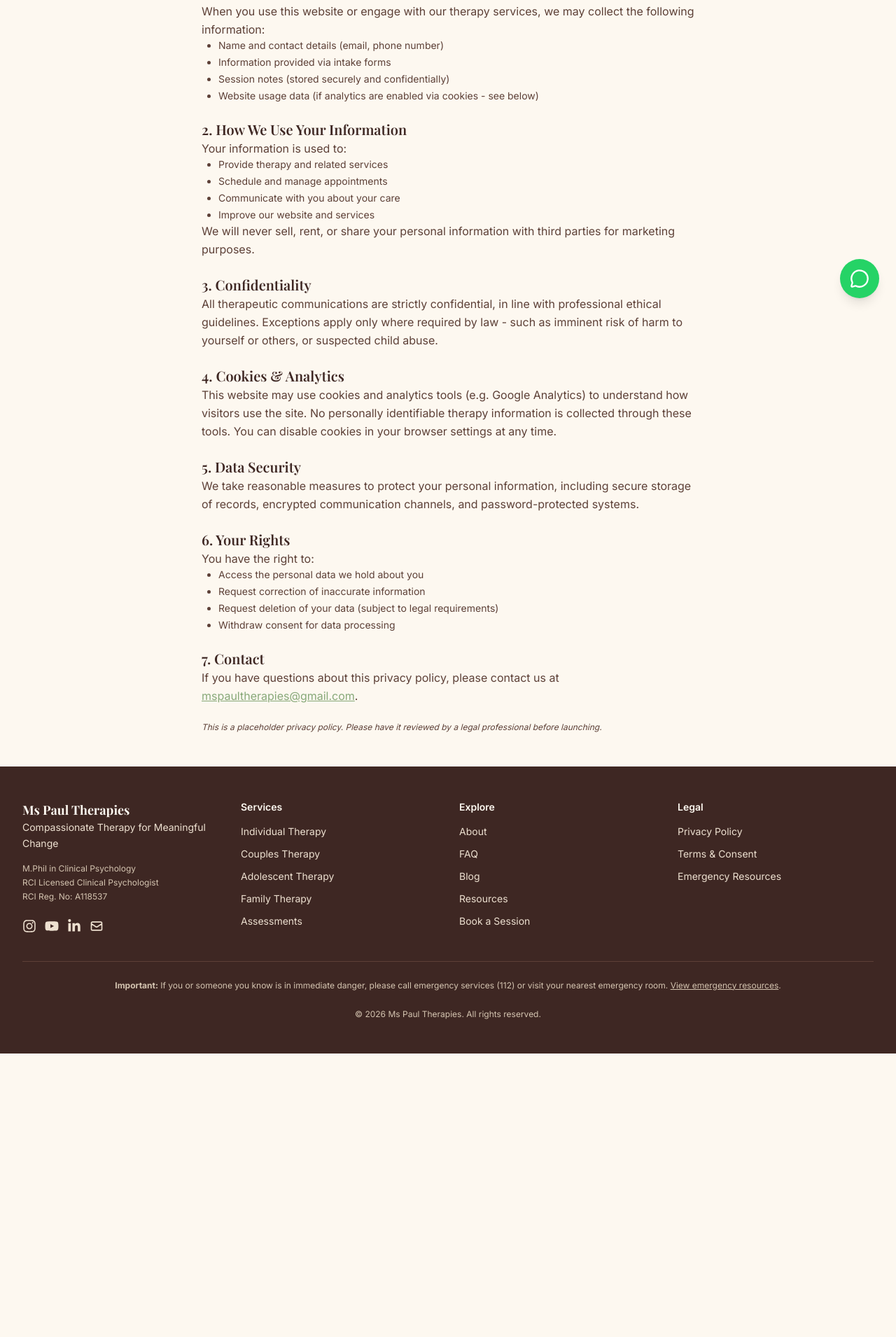
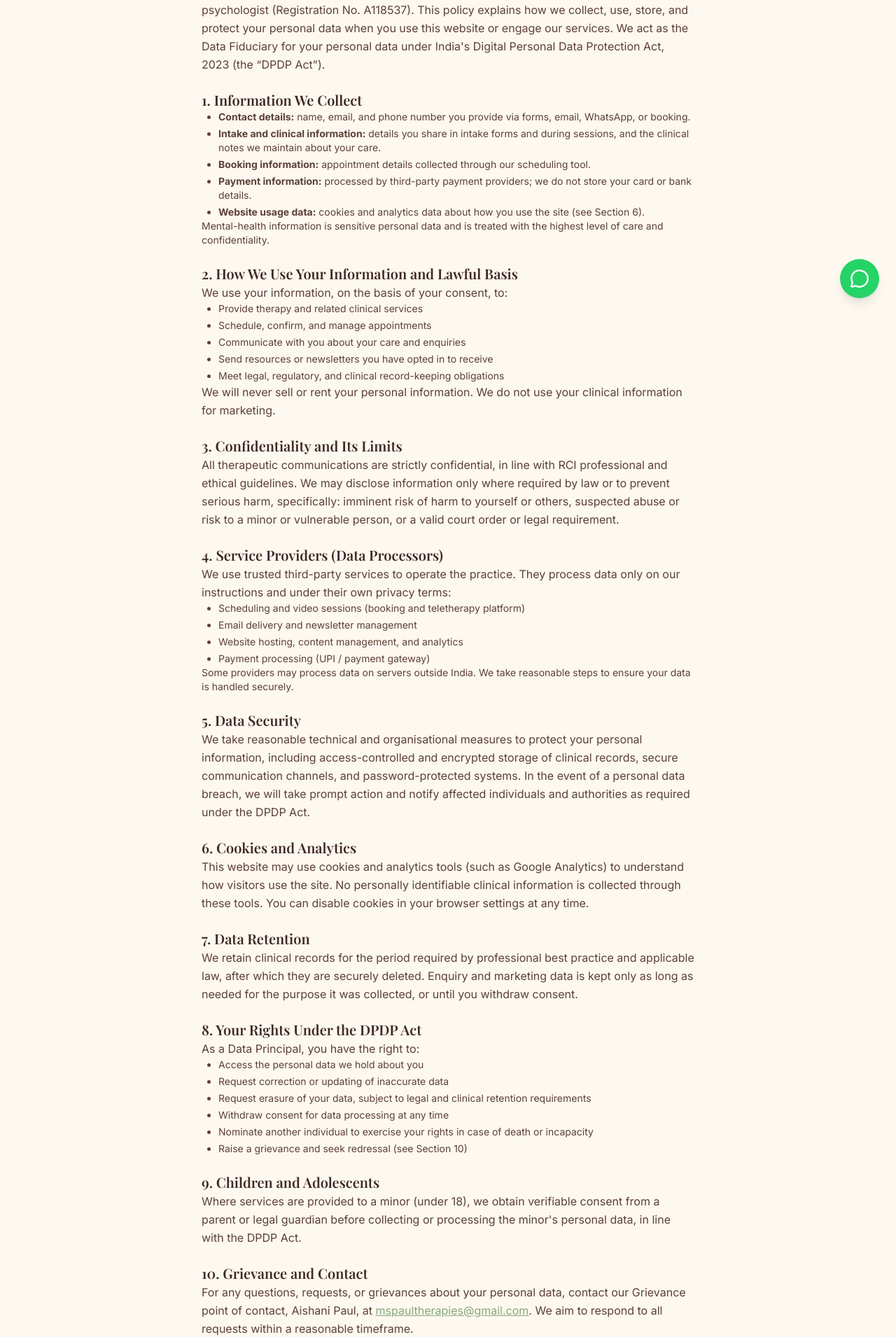
Before and after one commit to Harp6x/misspaultherapies, a Next.js app: page /privacy-policy in a window 1280 px wide. Shown: the part 350-2260 px from the top of the page at 70% size. Before the commit the page ends 1855 px from the top, so only its background shows below. Built offline with nearby package versions, Linux system fonts and the light colour scheme; no server answers; a web font is replaced by a local one.

Commit message:
Rewrite Privacy Policy and Terms/Consent with DPDP Act 2023 + teletherapy consent + crisis helplines

```diff
--- a/src/app/privacy-policy/page.tsx
+++ b/src/app/privacy-policy/page.tsx
@@ -19,67 +19,105 @@ export default function PrivacyPolicyPage() {
         Privacy Policy
       </h1>
       <p className="mt-2 text-sm text-muted-foreground">
-        Last updated: January 2025
+        Last updated: June 2026
       </p>
 
       <div className="mt-8 prose prose-brown max-w-none space-y-6 text-brown-light leading-relaxed">
         <section>
-          <h2 className="font-serif text-xl font-semibold text-brown">
-            1. Information We Collect
-          </h2>
           <p>
-            When you use this website or engage with our therapy services, we may
-            collect the following information:
-          </p>
-          <ul className="list-disc pl-6 space-y-1 text-sm">
-            <li>Name and contact details (email, phone number)</li>
-            <li>Information provided via intake forms</li>
-            <li>Session notes (stored securely and confidentially)</li>
-            <li>
-              Website usage data (if analytics are enabled via cookies - see
-              below)
-            </li>
-          </ul>
-        </section>
-
-        <section>
-          <h2 className="font-serif text-xl font-semibold text-brown">
-            2. How We Use Your Information
-          </h2>
-          <p>Your information is used to:</p>
-          <ul className="list-disc pl-6 space-y-1 text-sm">
-            <li>Provide therapy and related services</li>
-            <li>Schedule and manage appointments</li>
-            <li>Communicate with you about your care</li>
-            <li>Improve our website and services</li>
-          </ul>
-          <p>
-            We will never sell, rent, or share your personal information with
-            third parties for marketing purposes.
+            {siteConfig.name} (&ldquo;we&rdquo;, &ldquo;us&rdquo;) is the practice
+            of {siteConfig.author}, an RCI-licensed clinical psychologist
+            (Registration No. {siteConfig.rciNumber}). This policy explains how we
+            collect, use, store, and protect your personal data when you use this
+            website or engage our services. We act as the Data Fiduciary for your
+            personal data under India&apos;s Digital Personal Data Protection Act,
+            2023 (the &ldquo;DPDP Act&rdquo;).
           </p>
         </section>
 
         <section>
           <h2 className="font-serif text-xl font-semibold text-brown">
-            3. Confidentiality
+            1. Information We Collect
           </h2>
-          <p>
-            All therapeutic communications are strictly confidential, in line
-            with professional ethical guidelines. Exceptions apply only where
-            required by law - such as imminent risk of harm to yourself or
-            others, or suspected child abuse.
+          <ul className="list-disc pl-6 space-y-1 text-sm">
+            <li>
+              <strong>Contact details:</strong> name, email, and phone number you
+              provide via forms, email, WhatsApp, or booking.
+            </li>
+            <li>
+              <strong>Intake and clinical information:</strong> details you share
+              in intake forms and during sessions, and the clinical notes we
+              maintain about your care.
+            </li>
+            <li>
+              <strong>Booking information:</strong> appointment details collected
+              through our scheduling tool.
+            </li>
+            <li>
+              <strong>Payment information:</strong> processed by third-party
+              payment providers; we do not store your card or bank details.
+            </li>
+            <li>
+              <strong>Website usage data:</strong> cookies and analytics data
+              about how you use the site (see Section 6).
+            </li>
+          </ul>
+          <p className="text-sm">
+            Mental-health information is sensitive personal data and is treated
+            with the highest level of care and confidentiality.
           </p>
         </section>
 
         <section>
           <h2 className="font-serif text-xl font-semibold text-brown">
-            4. Cookies & Analytics
+            2. How We Use Your Information and Lawful Basis
+          </h2>
+          <p>We use your information, on the basis of your consent, to:</p>
+          <ul className="list-disc pl-6 space-y-1 text-sm">
+            <li>Provide therapy and related clinical services</li>
+            <li>Schedule, confirm, and manage appointments</li>
+            <li>Communicate with you about your care and enquiries</li>
+            <li>Send resources or newsletters you have opted in to receive</li>
+            <li>Meet legal, regulatory, and clinical record-keeping obligations</li>
+          </ul>
+          <p>
+            We will never sell or rent your personal information. We do not use
+            your clinical information for marketing.
+          </p>
+        </section>
+
+        <section>
+          <h2 className="font-serif text-xl font-semibold text-brown">
+            3. Confidentiality and Its Limits
           </h2>
           <p>
-            This website may use cookies and analytics tools (e.g. Google
-            Analytics) to understand how visitors use the site. No personally
-            identifiable therapy information is collected through these tools.
-            You can disable cookies in your browser settings at any time.
+            All therapeutic communications are strictly confidential, in line
+            with RCI professional and ethical guidelines. We may disclose
+            information only where required by law or to prevent serious harm,
+            specifically: imminent risk of harm to yourself or others, suspected
+            abuse or risk to a minor or vulnerable person, or a valid court order
+            or legal requirement.
+          </p>
+        </section>
+
+        <section>
+          <h2 className="font-serif text-xl font-semibold text-brown">
+            4. Service Providers (Data Processors)
+          </h2>
+          <p>
+            We use trusted third-party services to operate the practice. They
+            process data only on our instructions and under their own privacy
+            terms:
+          </p>
+          <ul className="list-disc pl-6 space-y-1 text-sm">
+            <li>Scheduling and video sessions (booking and teletherapy platform)</li>
+            <li>Email delivery and newsletter management</li>
+            <li>Website hosting, content management, and analytics</li>
+            <li>Payment processing (UPI / payment gateway)</li>
+          </ul>
+          <p className="text-sm">
+            Some providers may process data on servers outside India. We take
+            reasonable steps to ensure your data is handled securely.
           </p>
         </section>
 
@@ -88,45 +126,97 @@ export default function PrivacyPolicyPage() {
             5. Data Security
           </h2>
           <p>
-            We take reasonable measures to protect your personal information,
-            including secure storage of records, encrypted communication
-            channels, and password-protected systems.
+            We take reasonable technical and organisational measures to protect
+            your personal information, including access-controlled and encrypted
+            storage of clinical records, secure communication channels, and
+            password-protected systems. In the event of a personal data breach,
+            we will take prompt action and notify affected individuals and
+            authorities as required under the DPDP Act.
           </p>
         </section>
 
         <section>
           <h2 className="font-serif text-xl font-semibold text-brown">
-            6. Your Rights
+            6. Cookies and Analytics
           </h2>
-          <p>You have the right to:</p>
+          <p>
+            This website may use cookies and analytics tools (such as Google
+            Analytics) to understand how visitors use the site. No personally
+            identifiable clinical information is collected through these tools.
+            You can disable cookies in your browser settings at any time.
+          </p>
+        </section>
+
+        <section>
+          <h2 className="font-serif text-xl font-semibold text-brown">
+            7. Data Retention
+          </h2>
+          <p>
+            We retain clinical records for the period required by professional
+            best practice and applicable law, after which they are securely
+            deleted. Enquiry and marketing data is kept only as long as needed for
+            the purpose it was collected, or until you withdraw consent.
+          </p>
+        </section>
+
+        <section>
+          <h2 className="font-serif text-xl font-semibold text-brown">
+            8. Your Rights Under the DPDP Act
+          </h2>
+          <p>As a Data Principal, you have the right to:</p>
           <ul className="list-disc pl-6 space-y-1 text-sm">
             <li>Access the personal data we hold about you</li>
-            <li>Request correction of inaccurate information</li>
-            <li>Request deletion of your data (subject to legal requirements)</li>
-            <li>Withdraw consent for data processing</li>
+            <li>Request correction or updating of inaccurate data</li>
+            <li>Request erasure of your data, subject to legal and clinical retention requirements</li>
+            <li>Withdraw consent for data processing at any time</li>
+            <li>Nominate another individual to exercise your rights in case of death or incapacity</li>
+            <li>Raise a grievance and seek redressal (see Section 10)</li>
           </ul>
         </section>
 
         <section>
           <h2 className="font-serif text-xl font-semibold text-brown">
-            7. Contact
+            9. Children and Adolescents
           </h2>
           <p>
-            If you have questions about this privacy policy, please contact us
-            at{" "}
+            Where services are provided to a minor (under 18), we obtain
+            verifiable consent from a parent or legal guardian before collecting
+            or processing the minor&apos;s personal data, in line with the DPDP
+            Act.
+          </p>
+        </section>
+
+        <section>
+          <h2 className="font-serif text-xl font-semibold text-brown">
+            10. Grievance and Contact
+          </h2>
+          <p>
+            For any questions, requests, or grievances about your personal data,
+            contact our Grievance point of contact, {siteConfig.author}, at{" "}
             <a
               href={`mailto:${siteConfig.email}`}
               className="text-sage underline hover:text-sage-dark"
             >
               {siteConfig.email}
             </a>
-            .
+            . We aim to respond to all requests within a reasonable timeframe.
+          </p>
+        </section>
+
+        <section>
+          <h2 className="font-serif text-xl font-semibold text-brown">
+            11. Updates to This Policy
+          </h2>
+          <p>
+            We may update this policy from time to time. The &ldquo;last
+            updated&rdquo; date above reflects the most recent revision.
           </p>
         </section>
 
         <p className="text-xs text-muted-foreground italic">
-          This is a placeholder privacy policy. Please have it reviewed by a
-          legal professional before launching.
+          This policy is provided in good faith and reflects current practice. It
+          is not legal advice; we recommend a qualified legal professional review
+          it for your specific circumstances.
         </p>
       </div>
     </div>
--- a/src/app/terms-consent-cancellation/page.tsx
+++ b/src/app/terms-consent-cancellation/page.tsx
@@ -26,7 +26,7 @@ export default function TermsPage() {
         Terms, Consent & Cancellation Policy
       </h1>
       <p className="mt-2 text-sm text-muted-foreground">
-        Last updated: January 2025
+        Last updated: June 2026
       </p>
 
       <div className="mt-8 space-y-8 text-brown-light leading-relaxed">
@@ -36,25 +36,49 @@ export default function TermsPage() {
             Terms of Service
           </h2>
           <p className="mt-3">
-            By using this website and engaging with Ms Paul Therapies, you
+            By using this website and engaging with {siteConfig.name}, you
             agree to the following terms:
           </p>
           <ul className="mt-3 list-disc pl-6 space-y-2 text-sm">
             <li>
-              Services are provided by a licensed clinical psychologist
-              registered with the Rehabilitation Council of India.
+              Services are provided by {siteConfig.author}, a clinical
+              psychologist registered with the Rehabilitation Council of India
+              (Registration No. {siteConfig.rciNumber}).
             </li>
             <li>
               All sessions are conducted online via secure video conferencing.
             </li>
             <li>
-              This website does not constitute medical advice. For medical
-              emergencies, call 112 or visit your nearest emergency room.
+              This is not an emergency or crisis service. If you are in crisis or
+              at risk, use the helpline numbers below or call 112.
             </li>
             <li>
-              Content on this website is for informational purposes and does not
-              replace professional clinical consultation.
+              Content on this website is for informational and educational
+              purposes only and does not constitute medical advice or replace
+              professional clinical consultation.
             </li>
+            <li>
+              These terms are governed by the laws of India, and any disputes are
+              subject to the jurisdiction of the courts at the practitioner&apos;s
+              place of practice.
+            </li>
+          </ul>
+        </section>
+
+        {/* Crisis resources */}
+        <section className="rounded-2xl border border-sage/30 bg-sage/5 p-6">
+          <h2 className="font-serif text-xl font-semibold text-brown">
+            In Crisis? Immediate Help
+          </h2>
+          <p className="mt-3 text-sm">
+            If you or someone else is in danger or experiencing a mental health
+            emergency, please reach out right away:
+          </p>
+          <ul className="mt-3 list-disc pl-6 space-y-1 text-sm">
+            <li>Emergency services: 112</li>
+            <li>Tele-MANAS (Govt. of India mental health): 14416</li>
+            <li>Vandrevala Foundation: 9999 666 555</li>
+            <li>iCall (TISS): 9152987821</li>
           </ul>
         </section>
 
@@ -90,9 +114,69 @@ export default function TermsPage() {
             </li>
             <li>
               <strong>Records:</strong> Session notes are maintained securely and
-              are accessible only to Aishani Paul.
+              are accessible only to {siteConfig.author}.
             </li>
           </ul>
+        </section>
+
+        {/* Teletherapy Consent Addendum */}
+        <section>
+          <h2 className="font-serif text-xl font-semibold text-brown">
+            Teletherapy (Online Sessions) Consent
+          </h2>
+          <p className="mt-3">
+            Because sessions are conducted online, you also acknowledge and agree
+            that:
+          </p>
+          <ul className="mt-3 list-disc pl-6 space-y-2 text-sm">
+            <li>
+              <strong>Technology:</strong> Sessions use a secure, encrypted video
+              platform. Online communication carries inherent risks (for example,
+              technical failures or connectivity issues) despite reasonable
+              safeguards.
+            </li>
+            <li>
+              <strong>If a call drops:</strong> If the connection is lost, we will
+              attempt to reconnect on the same platform, and if that fails, by
+              phone. Please keep your phone accessible during sessions.
+            </li>
+            <li>
+              <strong>No recording:</strong> Sessions are not recorded by either
+              party without the prior written consent of both.
+            </li>
+            <li>
+              <strong>Your environment:</strong> You agree to attend from a
+              private, quiet, and safe location and to confirm your physical
+              location at the start of each session, so that help can be directed
+              appropriately in an emergency.
+            </li>
+            <li>
+              <strong>Emergency contact:</strong> You agree to provide an
+              emergency contact and your current location at intake. Teletherapy
+              may not be appropriate for acute crisis or high-risk situations,
+              which may require in-person or local emergency care.
+            </li>
+          </ul>
+        </section>
+
+        {/* Data Consent */}
+        <section>
+          <h2 className="font-serif text-xl font-semibold text-brown">
+            Data & Privacy Consent
+          </h2>
+          <p className="mt-3">
+            By engaging our services you consent to the collection and processing
+            of your personal and clinical data as described in our{" "}
+            <Link
+              href="/privacy-policy"
+              className="text-sage underline hover:text-sage-dark"
+            >
+              Privacy Policy
+            </Link>
+            , in line with India&apos;s Digital Personal Data Protection Act,
+            2023. You may withdraw this consent at any time, subject to clinical
+            and legal record-keeping requirements.
+          </p>
         </section>
 
         {/* Cancellation */}
@@ -135,8 +219,9 @@ export default function TermsPage() {
         </section>
 
         <p className="text-xs text-muted-foreground italic">
-          This is a placeholder document. Please have it reviewed by a legal
-          professional before launching.
+          These terms are provided in good faith and reflect current practice.
+          They are not legal advice; we recommend a qualified legal professional
+          review them for your specific circumstances.
         </p>
       </div>
     </div>
```
